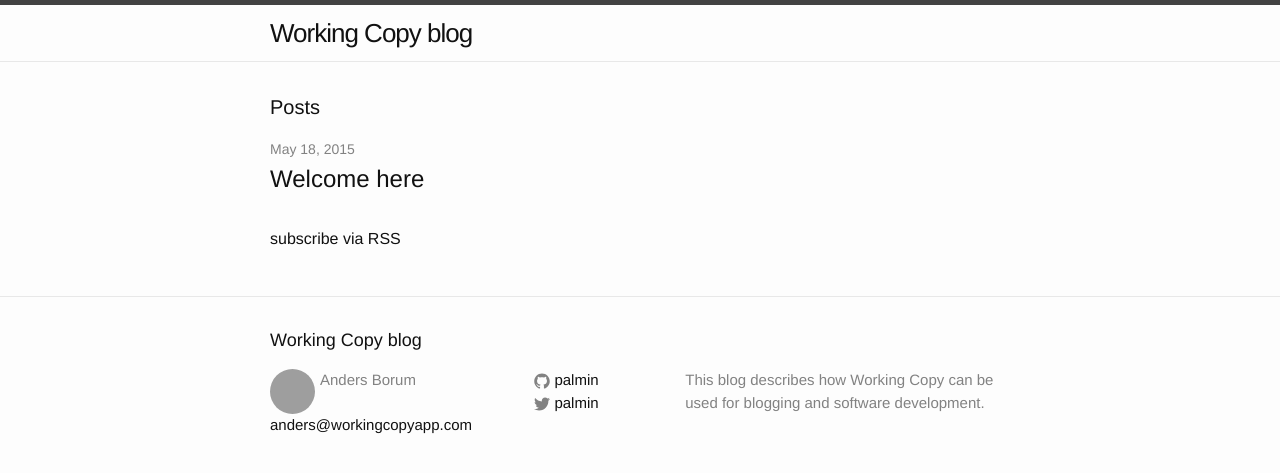
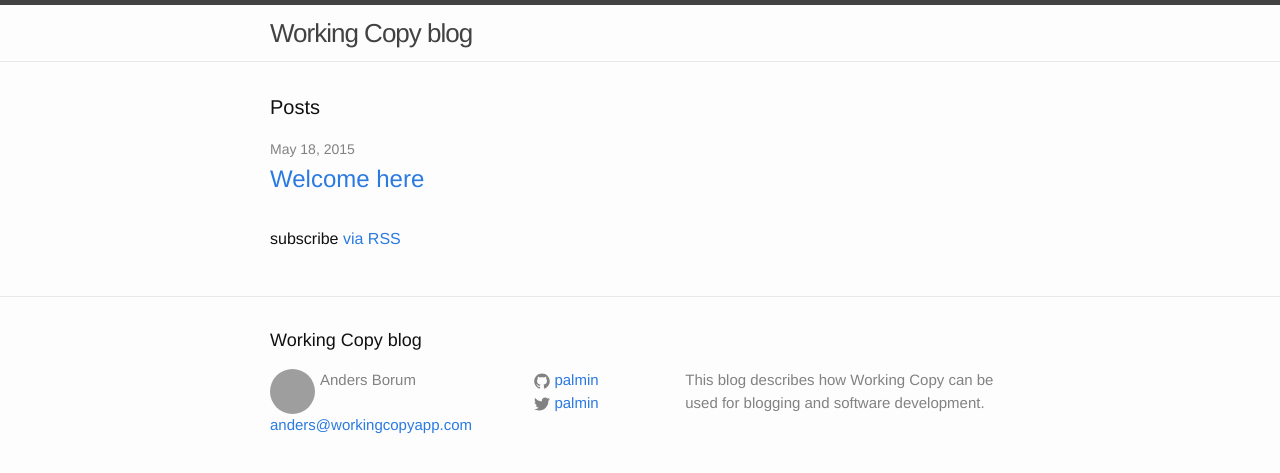
Before and after one commit to palmin/palmin.github.io, a Jekyll site: the page built from index.html, in a window 1280 px wide. Shown: the top 473 px of the page. Built offline with Jekyll 4.4.1, drawn with Linux system fonts in a browser that asks for light colours; grey boxes are pictures that could not be loaded.

Commit message:
better link color, back to defaults

```diff
--- a/css/main.scss
+++ b/css/main.scss
@@ -49,10 +49,6 @@
         "syntax-highlighting"
 ;
 
-a:link, a:visited, a:hover, a:active {
-            color: $text-color;
-}
-
 img.avatar {
   height: 45px;
   width: auto;
```
